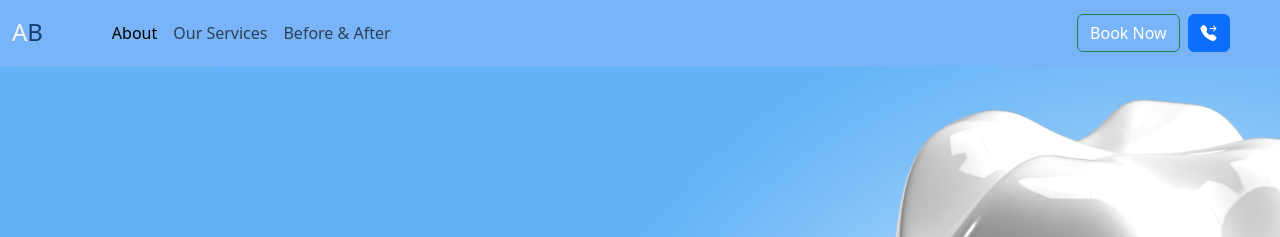
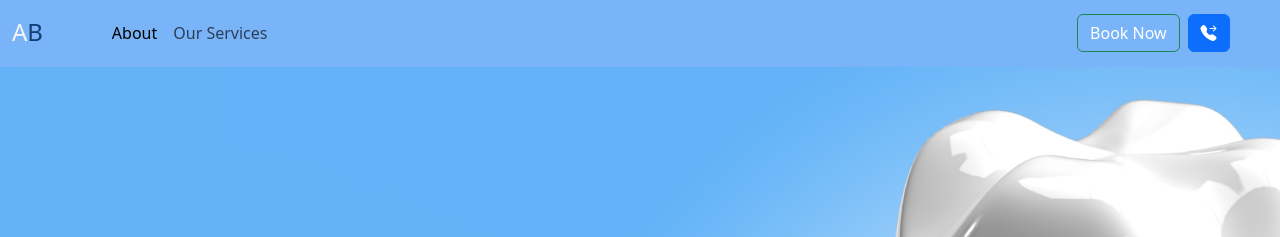
Before and after one commit to iamfaizandev/abdental, a website: page index.html in a window 1280 px wide. Shown: the top 237 px of the page. Drawn offline with nearby package versions, Linux system fonts and the light colour scheme.

Commit message:
updates navs

```diff
--- a/index.html
+++ b/index.html
@@ -20,7 +20,6 @@
                 <a class="navbar-brand" href="#">
                     <div class="brand_text"><span class="h4 Aletter">A</span><span class="h4 Bletter">B</span>
                     </div>
-                    <!-- <img src="src/assets/AB1.png" alt="AB Dental Logo"> -->
                 </a>
                 <button class="navbar-toggler" type="button" data-bs-toggle="collapse"
                     data-bs-target="#navbarSupportedContent" aria-controls="navbarSupportedContent"
@@ -29,7 +28,6 @@
                 </button>
                 <div class="collapse navbar-collapse" id="navbarSupportedContent">
                     <ul class="navbar-nav me-auto mb-2 mb-lg-0">
-
                         <li class="nav-item">
                             <a class="nav-link active" aria-current="page" href="./src/pages/about/about.html">About</a>
                         </li>
@@ -38,13 +36,12 @@
                                 Services</a>
                         </li>
 
-                        <li class="nav-item">
+                        <!-- <li class="nav-item">
                             <a class="nav-link " href="src/pages/before&after/before&after.html">Before & After</a>
-                        </li>
+                        </li> -->
 
                     </ul>
                     <form class="d-flex">
-                        <!-- <input class="form-control me-2" type="search" placeholder="Search" aria-label="Search"> -->
                         <button class="btn  btn-outline-success me-2">
                             <a href="./src/pages/appointment/index.html" class="text-decoration-none text-white">Book
                                 Now</a>
```
Also changed, not shown: src/pages/about/about.html (+2 -2 lines), src/pages/services/services.html (+2 -2 lines).
